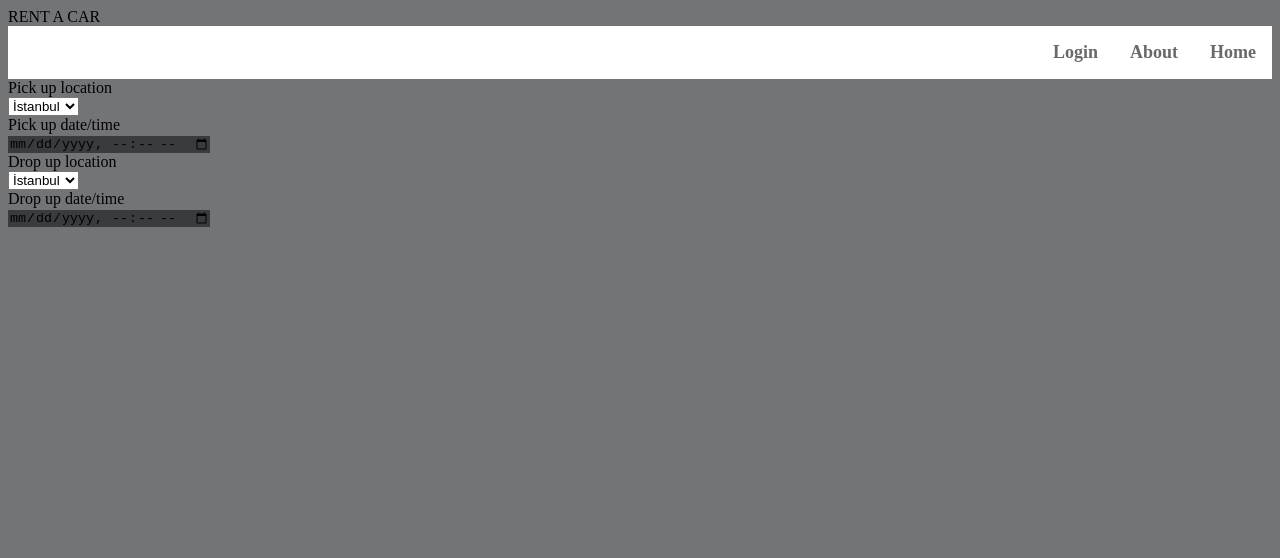
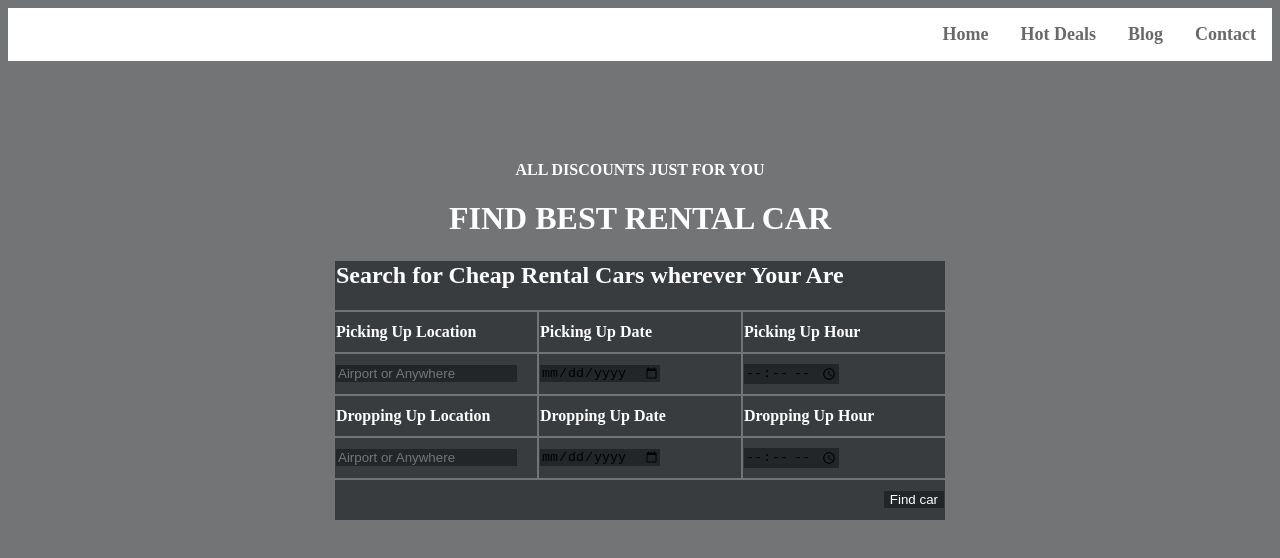
Before and after one commit to bensuerdgn/RentACar, a plain HTML site: page index.html in a window 1280 px wide. Drawn offline with Linux system fonts and the light colour scheme; files that its build step writes are made by us from their sources.

Commit message:
Update index.html

```diff
--- a/index.html
+++ b/index.html
@@ -1,48 +1,50 @@
-<!DOCTYPE html>
 <html>
     <head>
-		<title>Rent A Car</title>
+    <title>TODO supply a title</title>
     <meta charset="UTF-8">
     <meta name="viewport" content="width=device-width, initial-scale=1.0">
+    <link href="style/style.css" rel="stylesheet" type="text/css"/>
+</head>
 
-		<!-- CSSler ayrı bir style dosyasında yazılmalıdır -> Buna EXTERNAL CSS denilir.  -->
-		<link rel="stylesheet" href="./style.css">
-	</head>
 <body>
-		<div id = "title"> RENT A CAR </div>
-		<ul>
-			<li> <a href="#home"> Home </a> </li>
-			<li> <a href="#about"> About </a> </li>
-			<li> <a href="#login"> Login </a> </li>
+    <ul >
+        <li> <a href="#contact">Contact</a></li>
+        <li> <a href="#blog">Blog</a></li>
+        <li> <a href="#hot deals">Hot Deals</a></li>
+        <li> <a href="#home">Home</a></li>
     </ul>
 
-		<form>
-			<div id="pick1"> Pick up location
-				<br>
-				<select>
-					<option value="istanbul">İstanbul</option>
-					<option value="istanbul">İzmir</option>
-					<option value="istanbul">Ankara</option>
-					<option value="istanbul">Samsun</option>
-				</select>
-				<br>
-				<div id="pick2"> Pick up date/time</div>
-				<input type="datetime-local" name="date">
-			</div>
-		</form>
-		<form>
-			<div id="drop1"> Drop up location
-				<br>
-				<select>
-					<option value="istanbul">İstanbul</option>
-					<option value="istanbul">İzmir</option>
-					<option value="istanbul">Ankara</option>
-					<option value="istanbul">Samsun</option>
-				</select>
-				<br>
-				<div id="drop2"> Drop up date/time</div>
-				<input type="datetime-local" name="date">
-			</div>
+<div class="str"> ALL DISCOUNTS JUST FOR YOU</div>
+<h1>FIND BEST RENTAL CAR</h1>
+<form action="#" method="post">
+    <table align="center">
+        <tr >
+            <td class="str2" colspan="3" text-align="center"><h2>Search for Cheap Rental Cars wherever Your Are </h2></td>
+        </tr>
+        <tr>
+            <td> Picking Up Location</td>
+            <td> Picking Up Date</td>
+            <td> Picking Up Hour</td>
+        </tr>
+        <tr>
+            <td class="location"  > <input type="text" name="Location" required placeholder="Airport or Anywhere"> </td>
+            <td><input type="date" name="date" required placeholder="dd/mm/yyyy"></td>
+                <td><input type="time" name="time" required placeholder="20.00"> </td>
+                    </tr>
+                    <tr>
+                        <td> Dropping Up Location</td>
+                        <td> Dropping Up Date</td>
+                        <td> Dropping Up Hour</td>
+                    </tr>
+                    <tr>
+                        <td class="location"> <input type="text" name="Location" required placeholder="Airport or Anywhere"> </td>
+                        <td><input type="date" name="date" required placeholder="dd/mm/yyyy"></td>
+                            <td><input type="time" name="time" required placeholder="20.00"> </td>
+                                </tr>
+                                <tr>
+                                    <td class="butt2" colspan="3" text-align="right"><input class="butt" type="button" name="find" value="Find car" ></td>
+                                    </tr>
+                                    </table>
                                     </form>
                                     </body>
                                     </html>
```
Lines whose indentation alone changed are shown as unchanged.
